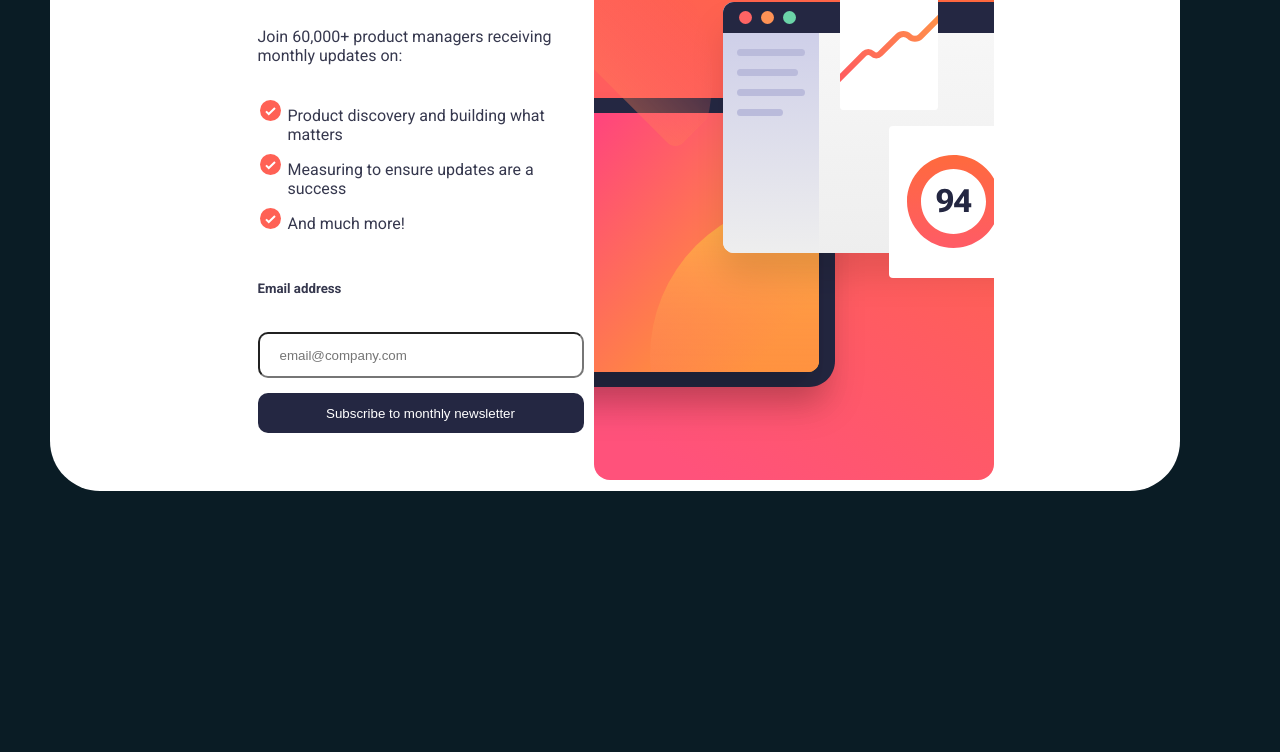
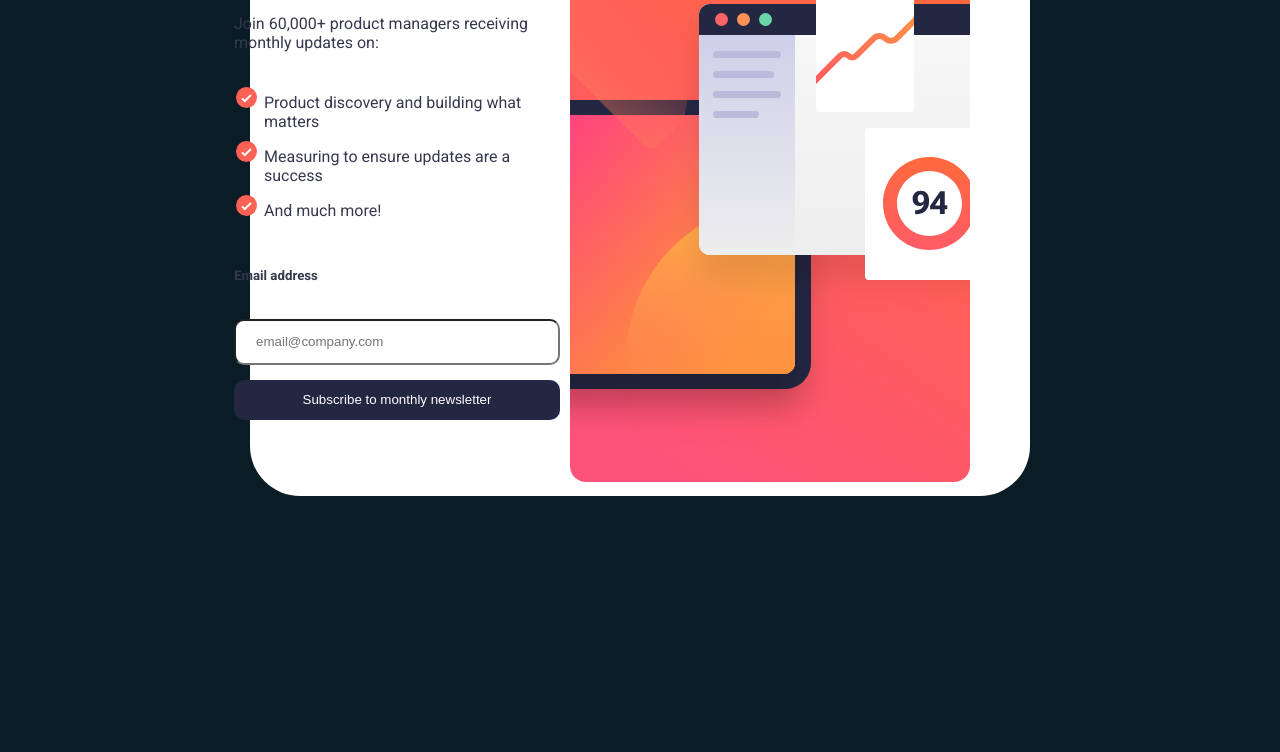
Before and after one commit to Samuel0008/Samuel0008.github.io, a plain HTML site: page index.html in a window 1280 px wide. Shown: the part 131-883 px from the top of the page. Drawn offline with Linux system fonts and the light colour scheme.

Commit message:
Update style.css

```diff
--- a/style.css
+++ b/style.css
@@ -19,7 +19,6 @@ body {
 .image {
     margin-bottom: 20px;
     margin-left: 0px; /* changed from 20px to 0px*/
-
 }
 
 .texts {
@@ -92,22 +91,22 @@ h5 {
     }
     .cont{
         background-color: white;
-        margin-left: 50px;
+        margin-left: 250px;
         margin-top: 10px;
-        margin-right: 100px;
+        margin-right: 250px;
         margin-bottom: 20%;
         border-radius: 50px;
 
     }
     .main-container{
-        margin-left: 576px;
+        margin-left: 446px;
         margin-top: 10px;
         margin-right: 50px;
         display: flex;
         flex-direction: row-reverse;
     }
     .image {
-        margin: 2%;
+        margin: 10px;
         margin-left: 10px;
     }
     .texts {
```
